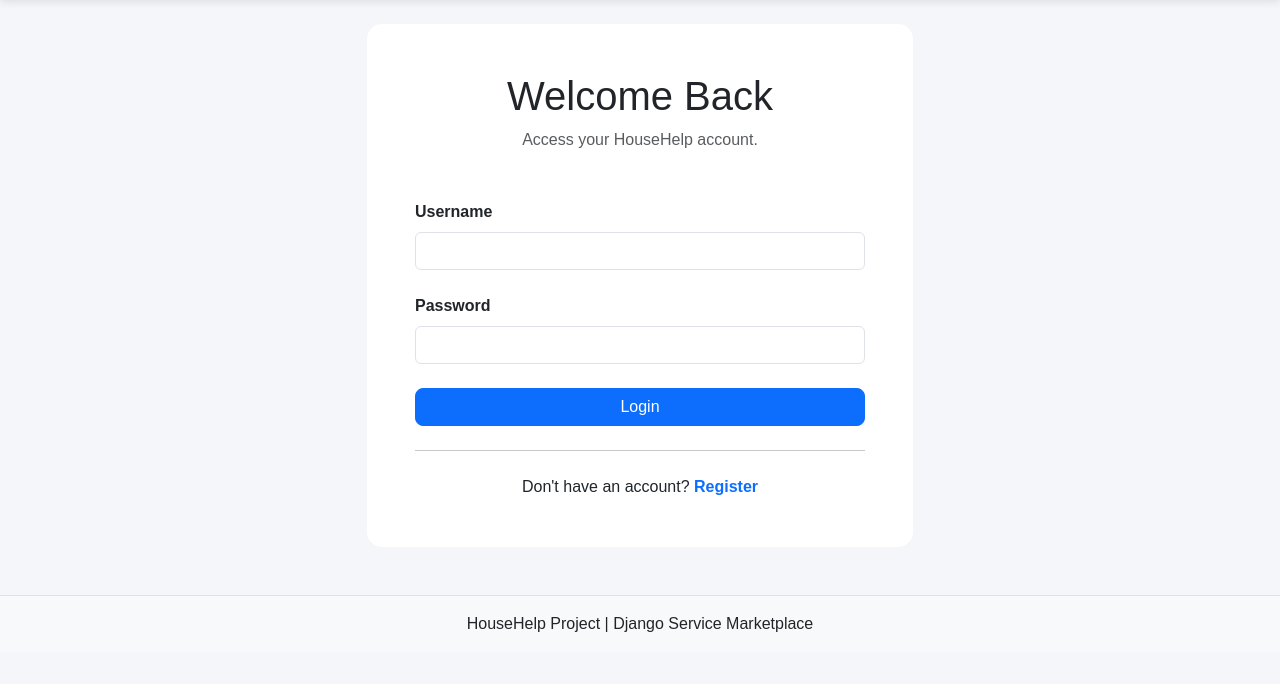
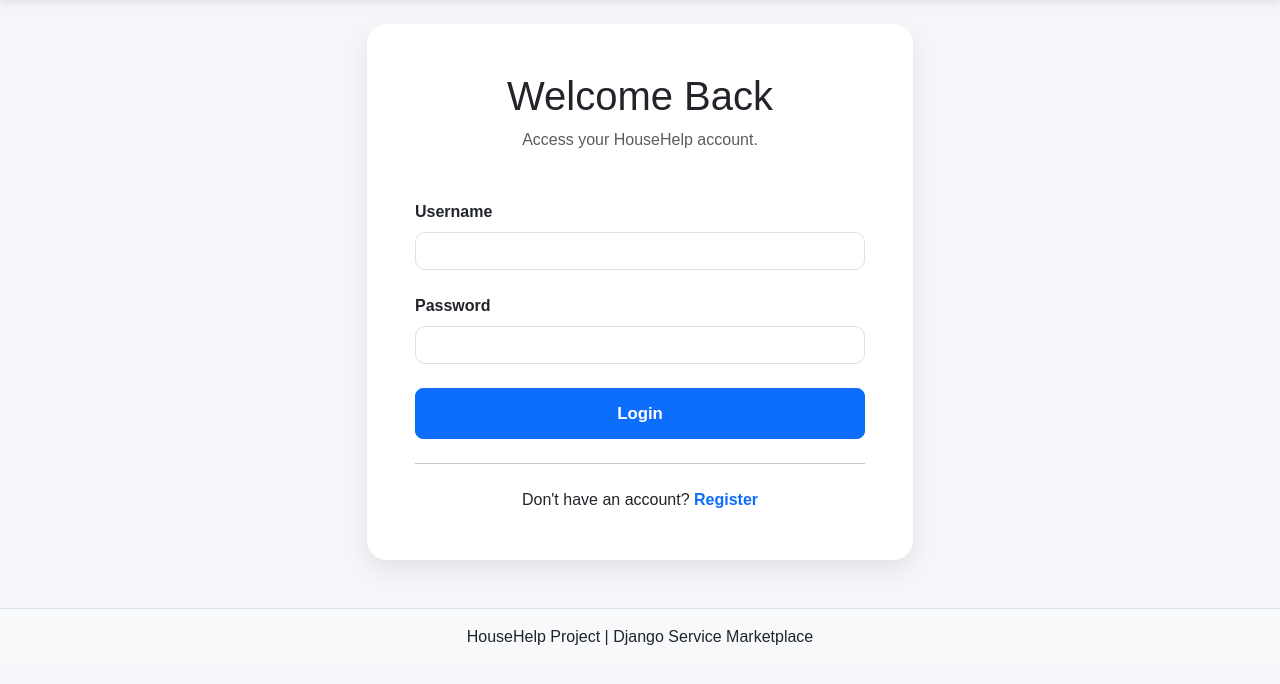
Before and after one commit to vanshikaverma989626-jpg/service-provider, a Django app: page /login/ in a window 1280 px wide. Shown: the part 56-740 px from the top of the page. Run offline with Django 5.2, Linux system fonts and the light colour scheme.

Commit message:
frontend updates

```diff
--- a/static/css/style.css
+++ b/static/css/style.css
@@ -219,23 +219,33 @@ form textarea:focus {
 
 .login-card {
 
-    border: none*
+    border: none;
 
     border-radius: 20px;
 
-    bo*-shadow: 0 10px 25px rgba(0,0,0,0.*8);
+    box-shadow: 0 10px 25px rgba(0, 0, 0, 0.08);
+}
+
+
+.login-card {
+
+    border: none;
+
+    border-radius: 20px;
+
+    box-shadow: 0 10px 25px rgba(0,0,0,0.08);
 }
 
 .login-card input {
 
-    bo*der-radius: 10px;
+    border-radius: 10px;
 }
 
-.login-card b*tton {
+.login-card button {
 
     padding: 12px;
 
-    fo*t-size: 1.05rem;
+    font-size: 1.05rem;
 
-    font-weight:*600;
+    font-weight: 600;
 }
```
Also changed, not shown: static/css/images/house-hero.png (added), static/css/images/tools-house.png (added).
